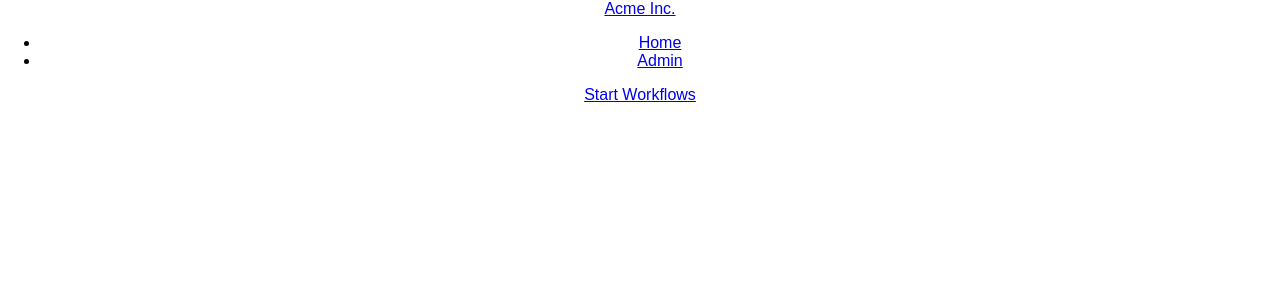
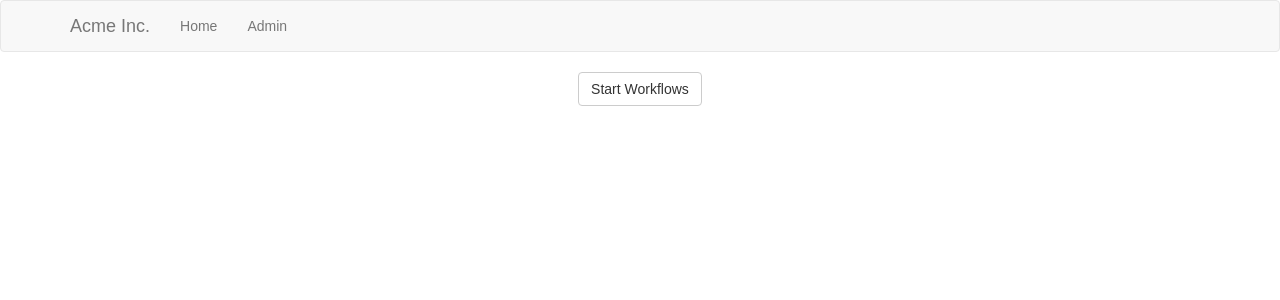
Before and after one commit to lexyehia/challenge_1, a React (Create React App) app: page / in a window 1280 px wide. Shown: the top 300 px of the page. Built offline with nearby package versions, Linux system fonts and the light colour scheme.

Commit message:
Refactored the code and added bootstrap css link

```diff
--- a/public/index.html
+++ b/public/index.html
@@ -19,6 +19,7 @@
       work correctly both with client-side routing and a non-root public URL.
       Learn how to configure a non-root public URL by running `npm run build`.
     -->
+    <link rel="stylesheet" href="https://maxcdn.bootstrapcdn.com/bootstrap/latest/css/bootstrap.min.css">
     <title>React App</title>
   </head>
   <body>
--- a/src/common/App.js
+++ b/src/common/App.js
@@ -1,4 +1,4 @@
-import React, { Component } from 'react';
+import React from 'react';
 import { BrowserRouter, Switch, Route } from 'react-router-dom';
 import '../App.css';
 import { DashboardPage } from '../pages/DashboardPage';
--- a/src/pages/DashboardPage.js
+++ b/src/pages/DashboardPage.js
@@ -1,12 +1,17 @@
 import React from 'react';
 import { Link } from 'react-router-dom';
+import { Button } from 'react-bootstrap';
 import { NavBar } from '../components/NavBar';
 
 export const DashboardPage = () => (
     <div className="App">
         <NavBar />
         <p>
-            <Link to="/admin/workflows">Start Workflows</Link>
+            <Link to="/admin/workflows">
+                <Button>
+                    Start Workflows
+                </Button>
+            </Link>
         </p>
     </div>
 );
--- a/src/pages/WorkflowsPage.js
+++ b/src/pages/WorkflowsPage.js
@@ -15,7 +15,7 @@
         return (
             <div className='App'>
                 <NavBar />
-                <div style={styles.container}>
+                <div>
                 </div>
                 <div>
                     <Button
```
